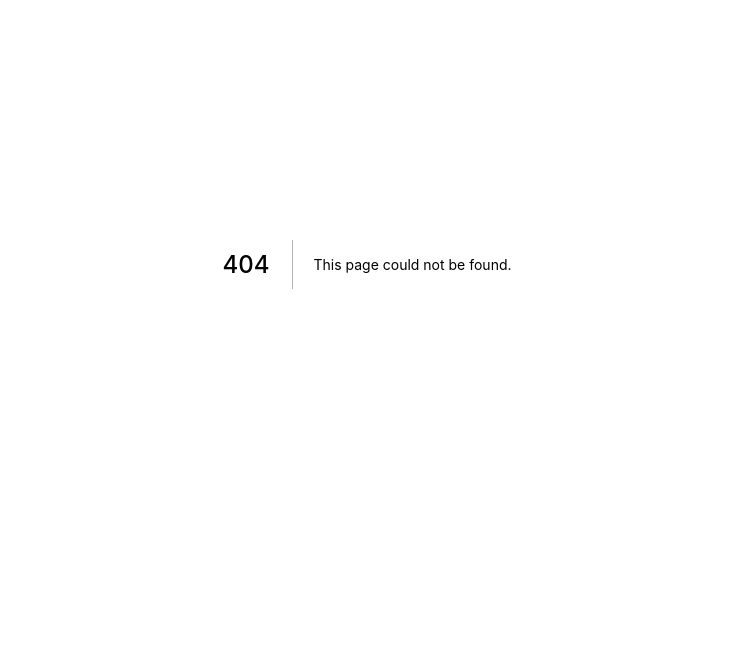
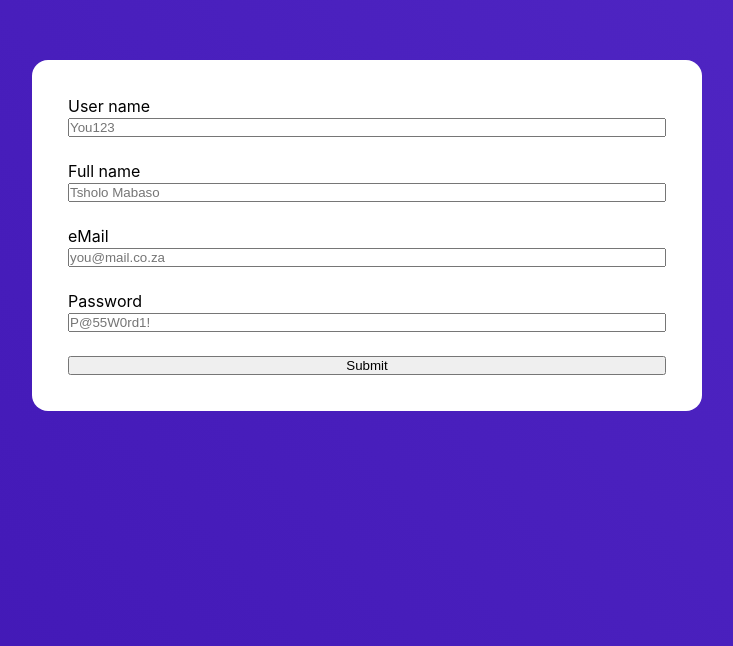
Before and after one commit to S3ak/flowt-next, a Next.js app: page /sign-up in a window 1280 px wide. Before the commit this address had no page. Shown: the part 136-782 px from the top of the page, without its empty margins (273-1006 px from the left). Built offline with nearby package versions, Linux system fonts and the light colour scheme.

Commit message:
✨ feat(signUp*): Build Sign Up Form
build, style and validate the sign up form

```diff
--- /dev/null
+++ b/features/sign-up/index.js
@@ -0,0 +1,73 @@
+import { useFormik } from "formik";
+import { FormField, Label, Input, Message, Form, Wrapper } from "./styled";
+
+import validationSchema from "./validationSchema";
+
+const formSchema = [
+  {
+    id: "userName",
+    label: "User name",
+    type: "text",
+    placeholder: "You123",
+  },
+  {
+    id: "fullName",
+    label: "Full name",
+    type: "text",
+    placeholder: "Tsholo Mabaso",
+  },
+  {
+    id: "email",
+    label: "eMail",
+    type: "email",
+    placeholder: "you@mail.co.za",
+  },
+  {
+    id: "password",
+    label: "Password",
+    type: "password",
+    placeholder: "P@55W0rd1!",
+  },
+];
+
+export default function SingUp() {
+  const { handleSubmit, handleChange, values, errors, touched } = useFormik({
+    initialValues: {
+      fullName: "",
+      userName: "",
+      email: "",
+      password: "",
+    },
+    validationSchema,
+    onSubmit: (values) => {
+      alert(JSON.stringify(values, null, 2));
+    },
+  });
+
+  return (
+    <Wrapper>
+      <Form onSubmit={handleSubmit}>
+        {formSchema.map(({ id, label, type, placeholder }) => {
+          return (
+            <FormField key={id}>
+              <Label htmlFor={id}>{label}</Label>
+
+              <Input
+                type={type}
+                onChange={handleChange}
+                value={values[id]}
+                name={id}
+                id={id}
+                placeholder={placeholder}
+              />
+
+              {errors[id] && touched[id] && <Message>{errors[id]}</Message>}
+            </FormField>
+          );
+        })}
+
+        <button type="submit">Submit</button>
+      </Form>
+    </Wrapper>
+  );
+}
--- /dev/null
+++ b/features/sign-up/styled.js
@@ -0,0 +1,34 @@
+import styled from "styled-components";
+
+export const Wrapper = styled.div`
+  width: 100%;
+  padding: var(--size-l);
+`;
+
+export const Form = styled.form`
+  width: 100%;
+  margin: auto;
+  display: flex;
+  flex-direction: column;
+  gap: var(--size-m);
+  max-width: var(--content-container-width);
+  padding: var(--size-l);
+  background: white;
+  border-radius: 16px;
+`;
+
+export const FormField = styled.div`
+  width: 100%;
+`;
+
+export const Label = styled.label`
+  width: 100%;
+`;
+
+export const Input = styled.input`
+  width: 100%;
+`;
+
+export const Message = styled.small`
+  width: 100%;
+`;
--- /dev/null
+++ b/features/sign-up/validationSchema.js
@@ -0,0 +1,24 @@
+import * as Yup from "yup";
+
+export const signUpvalidationSchema = Yup.object().shape({
+  fullName: Yup.string()
+    .min(2, "Too Short!")
+    .max(50, "Too Long!")
+    .required("Required"),
+  userName: Yup.string()
+    .min(2, "Too Short!")
+    .max(50, "Too Long!")
+    .required("Required"),
+  email: Yup.string().email("Invalid email").required("Required"),
+  password: Yup.string()
+    .min(8, "Too short! - should be 8 chars minimum.")
+    .max(32, "Too long! - should be 32 chars maximum.")
+    .trim()
+    .matches(
+      /^.*(?=.{8,})((?=.*[!@#$%^&*()\-_=+{};:,<.>]){1})(?=.*\d)((?=.*[a-z]){1})((?=.*[A-Z]){1}).*$/,
+      "Password must contain at least 8 characters, one uppercase, one number and one special case character."
+    )
+    .required("Required"),
+});
+
+export default signUpvalidationSchema;
--- a/package.json
+++ b/package.json
@@ -18,7 +18,8 @@
     "next": "11.0.1",
     "react": "17.0.2",
     "react-dom": "17.0.2",
-    "styled-components": "^5.3.0"
+    "styled-components": "^5.3.0",
+    "yup": "^0.32.9"
   },
   "devDependencies": {
     "@babel/core": "^7.15.0",
--- /dev/null
+++ b/pages/sign-up.js
@@ -0,0 +1,20 @@
+import Head from "next/head";
+import s from "../styles/Splash.module.css";
+import u from "../styles/Utility.module.css";
+import SignUpForm from "../features/sign-up";
+
+export default function SignUp() {
+  return (
+    <div className={u.lApp}>
+      <Head>
+        <title>Sign Up</title>
+        <meta name="description" content="Sign up for a Flowt account" />
+        <link rel="icon" href="/favicon.ico" />
+      </Head>
+
+      <main className={s.lMain}>
+        <SignUpForm />
+      </main>
+    </div>
+  );
+}
--- a/styles/globals.css
+++ b/styles/globals.css
@@ -8,10 +8,66 @@
   --z-background: 200;
   --z-forefront: 400;
   --z-foreground: 300;
+
+  /* // https://coolors.co/606c38-283618-fefae0-dda15e-bc6c25 */
+  --color-primary: #fefae0;
+  --color-secondary: #606c38;
+  --color-tertiary: #283618;
+  --color-quaternary: #dda15e;
+  --color-quinary: #bc6c25;
+  --color-senary: #4361ee;
+  --color-septenary: #d00000;
+  --color-black: #021526;
+  --c-success: var(--color-secondary);
+  --c-danger: var(--color-septenary);
+  --c-action: var(--color-senary);
+  --c-info: var(--color-quaternary);
+  --c-muted: #bdbdbd;
+  --c-accent: var(--color-quinary);
+  --c-text: var(--color-black);
+  --c-text--inverse: var(--color-primary);
+  --c-bg: var(--color-primary);
+  --c-bg--inverse: var(--color-tertiary);
+
+  --color-intent-bg: linear-gradient(
+      180deg,
+      rgba(129, 134, 140, 0.52) 0%,
+      rgba(57, 58, 63, 0.59) 25%,
+      #393a3f 100%
+    ),
+    #393a3f;
+  --color-intent-text: #fff;
+  --size-global-horizontal-bleed: 20px;
+  --content-container-width: 670px;
+  --radius-s: 2px;
+  --radius: 4px;
+  --radius-m: 5px;
+  --radius-l: 8px;
+  --size-base: 14px;
+  --size-xxs: 0.296rem;
+  --size-xs: 0.444rem;
+  --size-s: 0.667rem;
+  --size: 1rem;
+  --size-m: 1.5rem;
+  --size-l: 2.25rem;
+  --size-xl: 3.375rem;
+  --size-xxl: 5.063rem;
+  --size-huge: 7.594rem;
+  /* // NOTE: https://type-scale.com/?size=14&scale=1.333&text=A%20Visual%20Type%20Scale&font=Roboto&fontweight=400&bodyfont=body_font_default&bodyfontweight=400&lineheight=1.75&backgroundcolor=%23ffffff&fontcolor=%23000000&preview=false */
+  --f-size-base: 14px;
+  --f-size-xxs: 0.563rem;
+  --f-size-xs: 0.75rem;
+  --f-size: 1rem;
+  --f-size-m: 1.333rem;
+  --f-size-l: 1.777rem;
+  --f-size-xl: 2.369rem;
+  --f-size-xxl: 3.157rem;
+  --f-size-huge: 4.209rem;
 }
 
 html {
   height: 100%;
+  box-sizing: border-box;
 }
 
 body {
@@ -40,7 +96,13 @@ a {
 }
 
 * {
-  box-sizing: border-box;
+  box-sizing: inherit;
   margin: 0;
   padding: 0;
 }
+
+*,
+*:before,
+*:after {
+  box-sizing: inherit;
+}
```
Also changed, not shown: modules/landing-page/index.js (added, +21 -0 lines), pages/index.js (+17 -14 lines), modules/landing-page/index.tsx (deleted), 1 other file (tests, documents, lock files or other folders).
